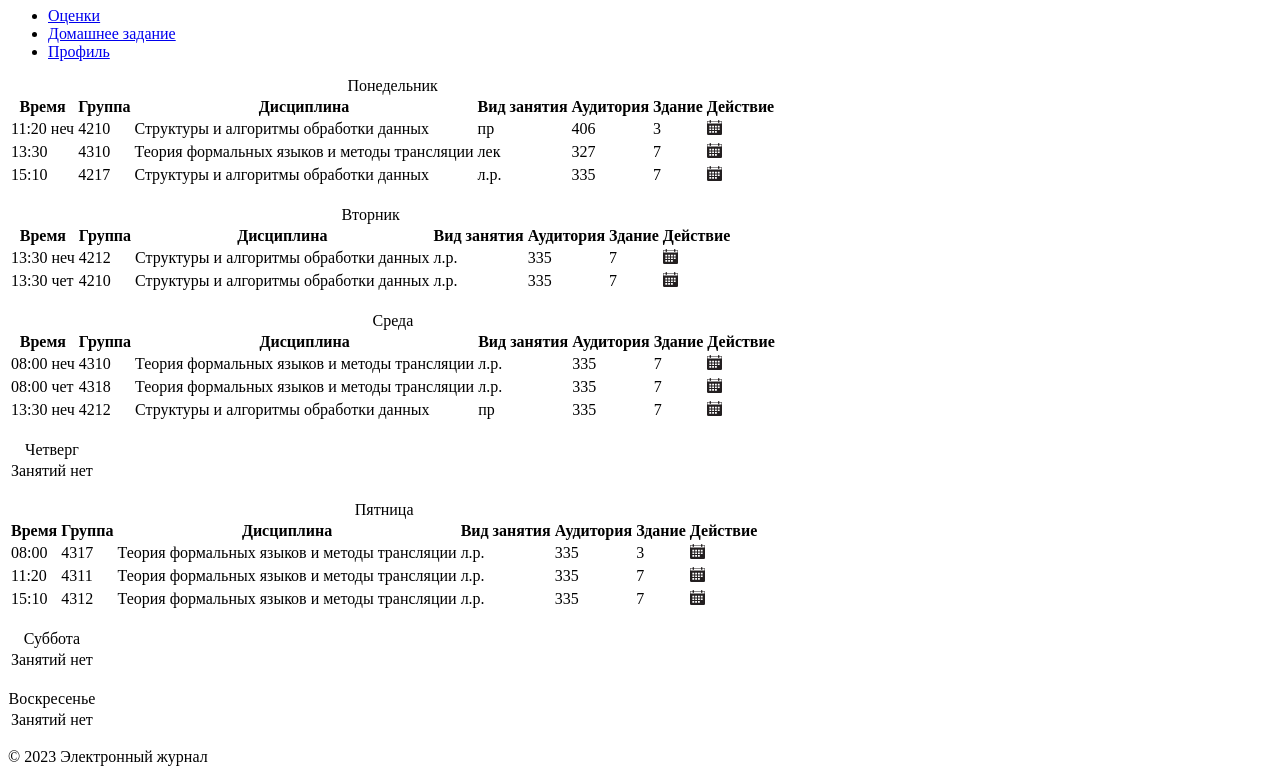
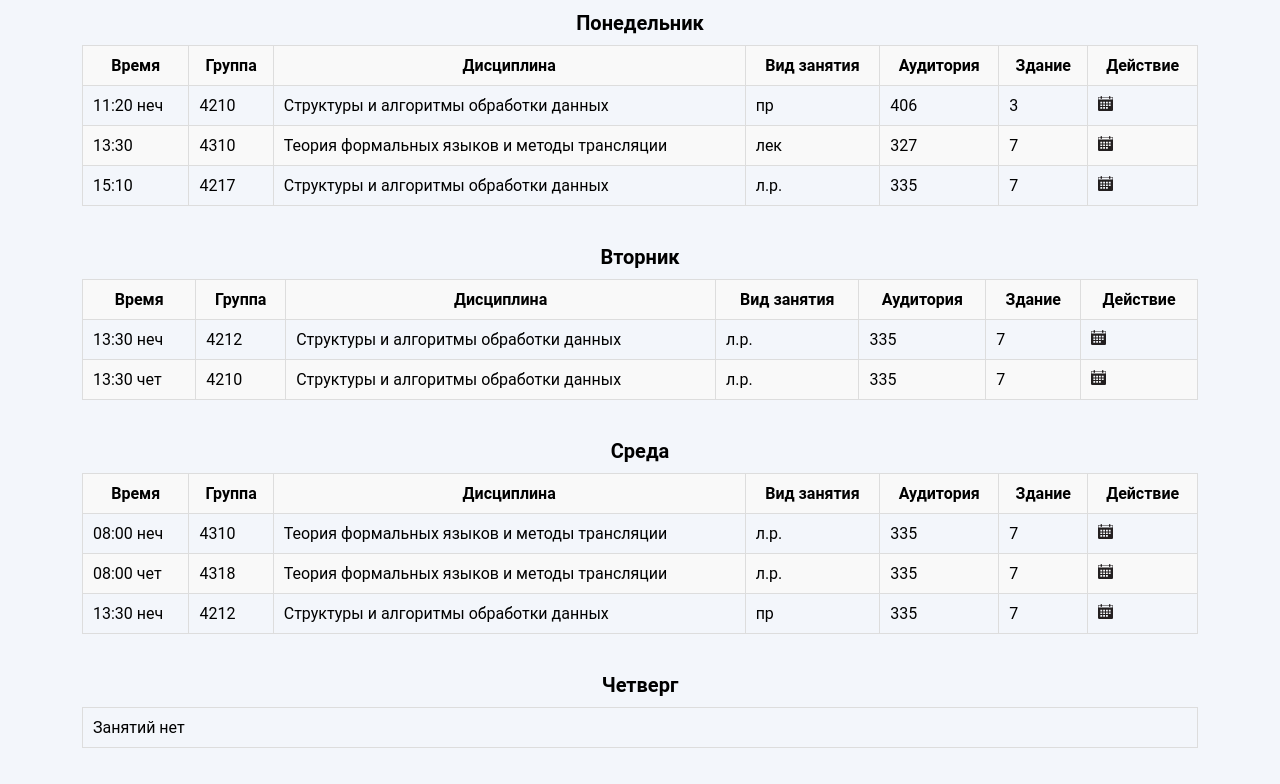
Before and after one commit to llummin/labs-web-prog, a website: page dynamic/pages/schedule.html in a window 1280 px wide. Shown: the part 73-857 px from the top of the page. Drawn offline with Linux system fonts and the light colour scheme.

Commit message:
changed the design of the schedule

```diff
--- a/dynamic/pages/schedule.html
+++ b/dynamic/pages/schedule.html
@@ -2,74 +2,104 @@
 <html lang="ru">
 <head>
 	<meta charset="UTF-8">
+	<meta name="viewport"
+	      content="width=device-width, user-scalable=no, initial-scale=1.0, maximum-scale=1.0, minimum-scale=1.0">
+	<meta http-equiv="X-UA-Compatible" content="ie=edge">
 	<meta name="author" content="Елушев Максим">
 	<meta name="description" content="Электронный журнал для преподавателя">
 	<link rel="shortcut icon" href="../images/favicon.svg">
+	<link rel="stylesheet" href="../styles/schedule.css">
 	<title>Расписание</title>
 </head>
-<body>
-<header>
-	<h1>Расписание</h1>
-	<nav>
-		<ul>
-			<li><a href="grades.html">Оценки</a></li>
-			<li><a href="homework.html">Домашнее задание</a></li>
-			<li><a href="profile.html">Профиль</a></li>
+<body class="body">
+<header class="header">
+	<nav class="nav">
+		<a class="logo" href="#">
+			<img src="../images/logo.svg" alt="Книга: лого сайта">
+		</a>
+		<ul class="menu">
+			<li class="menu__list">
+				<a class="menu__link" href="grades.html">Оценки</a>
+			</li>
+			<li class="menu__list">
+				<a class="menu__link--underline" href="schedule.html">Расписание</a>
+			</li>
+			<li class="menu__list">
+				<a class="menu__link" href="homework.html">Домашнее задание</a>
+			</li>
 		</ul>
+		<a class="user" href="profile.html">
+			<img src="../images/user.svg" alt="Иконка пользователя">
+		</a>
 	</nav>
 </header>
-<main>
-	<section>
-		<table>
-			<caption>Понедельник</caption>
-			<thead>
-			<tr>
-				<th>Время</th>
-				<th>Группа</th>
-				<th>Дисциплина</th>
-				<th>Вид занятия</th>
-				<th>Аудитория</th>
-				<th>Здание</th>
-				<th>Действие</th>
+<main class="main">
+	<section class="schedule">
+		<table class="schedule__table">
+			<caption class="schedule__caption">Понедельник</caption>
+			<thead class="schedule__header">
+			<tr class="schedule__row">
+				<th class="schedule__header-cell">Время</th>
+				<th class="schedule__header-cell">Группа</th>
+				<th class="schedule__header-cell">Дисциплина</th>
+				<th class="schedule__header-cell">Вид занятия</th>
+				<th class="schedule__header-cell">Аудитория</th>
+				<th class="schedule__header-cell">Здание</th>
+				<th class="schedule__header-cell">Действие</th>
 			</tr>
 			</thead>
-			<tbody>
-			<tr>
-				<td>11:20 неч</td>
-				<td>4210</td>
-				<td>Структуры и алгоритмы обработки данных</td>
-				<td>пр</td>
-				<td>406</td>
-				<td>3</td>
-				<td>
-					<a href="#">
-						<img src="../images/calendar.svg" alt="Расписание группы" width="15" height="15">
+			<tbody class="schedule__body">
+			<tr class="schedule__row">
+				<td class="schedule__cell">11:20 неч</td>
+				<td class="schedule__cell">4210</td>
+				<td class="schedule__cell">Структуры и алгоритмы обработки данных</td>
+				<td class="schedule__cell">пр</td>
+				<td class="schedule__cell">406</td>
+				<td class="schedule__cell">3</td>
+				<td class="schedule__cell">
+					<a class="schedule__link" href="#">
+						<img class="schedule__image"
+						     src="../images/calendar.svg"
+						     alt="Расписание группы"
+						     width="15"
+						     height="15"
+						>
 					</a>
 				</td>
 			</tr>
-			<tr>
-				<td>13:30</td>
-				<td>4310</td>
-				<td>Теория формальных языков и методы трансляции</td>
-				<td>лек</td>
-				<td>327</td>
-				<td>7</td>
-				<td>
-					<a href="#">
-						<img src="../images/calendar.svg" alt="Расписание группы" width="15" height="15">
+			<tr class="schedule__row">
+				<td class="schedule__cell">13:30</td>
+				<td class="schedule__cell">4310</td>
+				<td class="schedule__cell">Теория формальных языков и методы трансляции</td>
+				<td class="schedule__cell">лек</td>
+				<td class="schedule__cell">327</td>
+				<td class="schedule__cell">7</td>
+				<td class="schedule__cell">
+					<a class="schedule__link" href="#">
+						<img class="schedule__image"
+						     src="../images/calendar.svg"
+						     alt="Расписание группы"
+						     width="15"
+						     height="15"
+						>
 					</a>
 				</td>
 			</tr>
-			<tr>
-				<td>15:10</td>
-				<td>4217</td>
-				<td>Структуры и алгоритмы обработки данных</td>
-				<td>л.р.</td>
-				<td>335</td>
-				<td>7</td>
-				<td>
-					<a href="#">
-						<img src="../images/calendar.svg" alt="Расписание группы" width="15" height="15">
+			<tr class="schedule__row">
+				<td class="schedule__cell">15:10</td>
+				<td class="schedule__cell">4217</td>
+				<td class="schedule__cell">Структуры и алгоритмы обработки данных</td>
+				<td class="schedule__cell">л.р.</td>
+				<td class="schedule__cell">335</td>
+				<td class="schedule__cell">7</td>
+				<td class="schedule__cell">
+					<a class="schedule__link" href="#">
+						<img class="schedule__image"
+						     src="../images/calendar.svg"
+						     alt="Расписание группы"
+						     width="15"
+						     height="15"
+						>
 					</a>
 				</td>
 			</tr>
@@ -77,44 +107,54 @@
 		</table>
 	</section>
 	<br>
-	<section>
-		<table>
-			<caption>Вторник</caption>
-			<thead>
-			<tr>
-				<th>Время</th>
-				<th>Группа</th>
-				<th>Дисциплина</th>
-				<th>Вид занятия</th>
-				<th>Аудитория</th>
-				<th>Здание</th>
-				<th>Действие</th>
+	<section class="schedule">
+		<table class="schedule__table">
+			<caption class="schedule__caption">Вторник</caption>
+			<thead class="schedule__header">
+			<tr class="schedule__row">
+				<th class="schedule__header-cell">Время</th>
+				<th class="schedule__header-cell">Группа</th>
+				<th class="schedule__header-cell">Дисциплина</th>
+				<th class="schedule__header-cell">Вид занятия</th>
+				<th class="schedule__header-cell">Аудитория</th>
+				<th class="schedule__header-cell">Здание</th>
+				<th class="schedule__header-cell">Действие</th>
 			</tr>
 			</thead>
-			<tbody>
-			<tr>
-				<td>13:30 неч</td>
-				<td>4212</td>
-				<td>Структуры и алгоритмы обработки данных</td>
-				<td>л.р.</td>
-				<td>335</td>
-				<td>7</td>
-				<td>
-					<a href="#">
-						<img src="../images/calendar.svg" alt="Расписание группы" width="15" height="15">
+			<tbody class="schedule__body">
+			<tr class="schedule__row">
+				<td class="schedule__cell">13:30 неч</td>
+				<td class="schedule__cell">4212</td>
+				<td class="schedule__cell">Структуры и алгоритмы обработки данных</td>
+				<td class="schedule__cell">л.р.</td>
+				<td class="schedule__cell">335</td>
+				<td class="schedule__cell">7</td>
+				<td class="schedule__cell">
+					<a href="#" class="schedule__link">
+						<img class="schedule__image"
+						     src="../images/calendar.svg"
+						     alt="Расписание группы"
+						     width="15"
+						     height="15"
+						>
 					</a>
 				</td>
 			</tr>
-			<tr>
-				<td>13:30 чет</td>
-				<td>4210</td>
-				<td>Структуры и алгоритмы обработки данных</td>
-				<td>л.р.</td>
-				<td>335</td>
-				<td>7</td>
-				<td>
-					<a href="#">
-						<img src="../images/calendar.svg" alt="Расписание группы" width="15" height="15">
+			<tr class="schedule__row">
+				<td class="schedule__cell">13:30 чет</td>
+				<td class="schedule__cell">4210</td>
+				<td class="schedule__cell">Структуры и алгоритмы обработки данных</td>
+				<td class="schedule__cell">л.р.</td>
+				<td class="schedule__cell">335</td>
+				<td class="schedule__cell">7</td>
+				<td class="schedule__cell">
+					<a href="#" class="schedule__link">
+						<img class="schedule__image"
+						     src="../images/calendar.svg"
+						     alt="Расписание группы"
+						     width="15"
+						     height="15"
+						>
 					</a>
 				</td>
 			</tr>
@@ -122,57 +162,72 @@
 		</table>
 	</section>
 	<br>
-	<section>
-		<table>
-			<caption>Среда</caption>
-			<thead>
-			<tr>
-				<th>Время</th>
-				<th>Группа</th>
-				<th>Дисциплина</th>
-				<th>Вид занятия</th>
-				<th>Аудитория</th>
-				<th>Здание</th>
-				<th>Действие</th>
+	<section class="schedule">
+		<table class="schedule__table">
+			<caption class="schedule__caption">Среда</caption>
+			<thead class="schedule__header">
+			<tr class="schedule__row">
+				<th class="schedule__header-cell">Время</th>
+				<th class="schedule__header-cell">Группа</th>
+				<th class="schedule__header-cell">Дисциплина</th>
+				<th class="schedule__header-cell">Вид занятия</th>
+				<th class="schedule__header-cell">Аудитория</th>
+				<th class="schedule__header-cell">Здание</th>
+				<th class="schedule__header-cell">Действие</th>
 			</tr>
 			</thead>
-			<tbody>
-			<tr>
-				<td>08:00 неч</td>
-				<td>4310</td>
-				<td>Теория формальных языков и методы трансляции</td>
-				<td>л.р.</td>
-				<td>335</td>
-				<td>7</td>
-				<td>
-					<a href="#">
-						<img src="../images/calendar.svg" alt="Расписание группы" width="15" height="15">
+			<tbody class="schedule__body">
+			<tr class="schedule__row">
+				<td class="schedule__cell">08:00 неч</td>
+				<td class="schedule__cell">4310</td>
+				<td class="schedule__cell">Теория формальных языков и методы трансляции</td>
+				<td class="schedule__cell">л.р.</td>
+				<td class="schedule__cell">335</td>
+				<td class="schedule__cell">7</td>
+				<td class="schedule__cell">
+					<a href="#" class="schedule__link">
+						<img class="schedule__image"
+						     src="../images/calendar.svg"
+						     alt="Расписание группы"
+						     width="15"
+						     height="15"
+						>
 					</a>
 				</td>
 			</tr>
-			<tr>
-				<td>08:00 чет</td>
-				<td>4318</td>
-				<td>Теория формальных языков и методы трансляции</td>
-				<td>л.р.</td>
-				<td>335</td>
-				<td>7</td>
-				<td>
-					<a href="#">
-						<img src="../images/calendar.svg" alt="Расписание группы" width="15" height="15">
+			<tr class="schedule__row">
+				<td class="schedule__cell">08:00 чет</td>
+				<td class="schedule__cell">4318</td>
+				<td class="schedule__cell">Теория формальных языков и методы трансляции</td>
+				<td class="schedule__cell">л.р.</td>
+				<td class="schedule__cell">335</td>
+				<td class="schedule__cell">7</td>
+				<td class="schedule__cell">
+					<a href="#" class="schedule__link">
+						<img class="schedule__image"
+						     src="../images/calendar.svg"
+						     alt="Расписание группы"
+						     width="15"
+						     height="15"
+						>
 					</a>
 				</td>
 			</tr>
-			<tr>
-				<td>13:30 неч</td>
-				<td>4212</td>
-				<td>Структуры и алгоритмы обработки данных</td>
-				<td>пр</td>
-				<td>335</td>
-				<td>7</td>
-				<td>
-					<a href="#">
-						<img src="../images/calendar.svg" alt="Расписание группы" width="15" height="15">
+			<tr class="schedule__row">
+				<td class="schedule__cell">13:30 неч</td>
+				<td class="schedule__cell">4212</td>
+				<td class="schedule__cell">Структуры и алгоритмы обработки данных</td>
+				<td class="schedule__cell">пр</td>
+				<td class="schedule__cell">335</td>
+				<td class="schedule__cell">7</td>
+				<td class="schedule__cell">
+					<a href="#" class="schedule__link">
+						<img class="schedule__image"
+						     src="../images/calendar.svg"
+						     alt="Расписание группы"
+						     width="15"
+						     height="15"
+						>
 					</a>
 				</td>
 			</tr>
@@ -180,68 +235,83 @@
 		</table>
 	</section>
 	<br>
-	<section>
-		<table>
-			<caption>Четверг</caption>
-			<tbody>
-			<tr>
-				<td>Занятий нет</td>
+	<section class="schedule">
+		<table class="schedule__table">
+			<caption class="schedule__caption">Четверг</caption>
+			<tbody class="schedule__body">
+			<tr class="schedule__row">
+				<td class="schedule__cell">Занятий нет</td>
 			</tr>
 			</tbody>
 		</table>
 	</section>
 	<br>
-	<section>
-		<table>
-			<caption>Пятница</caption>
-			<thead>
-			<tr>
-				<th>Время</th>
-				<th>Группа</th>
-				<th>Дисциплина</th>
-				<th>Вид занятия</th>
-				<th>Аудитория</th>
-				<th>Здание</th>
-				<th>Действие</th>
+	<section class="schedule">
+		<table class="schedule__table">
+			<caption class="schedule__caption">Пятница</caption>
+			<thead class="schedule__header">
+			<tr class="schedule__row">
+				<th class="schedule__header-cell">Время</th>
+				<th class="schedule__header-cell">Группа</th>
+				<th class="schedule__header-cell">Дисциплина</th>
+				<th class="schedule__header-cell">Вид занятия</th>
+				<th class="schedule__header-cell">Аудитория</th>
+				<th class="schedule__header-cell">Здание</th>
+				<th class="schedule__header-cell">Действие</th>
 			</tr>
 			</thead>
-			<tbody>
-			<tr>
-				<td>08:00</td>
-				<td>4317</td>
-				<td>Теория формальных языков и методы трансляции</td>
-				<td>л.р.</td>
-				<td>335</td>
-				<td>3</td>
-				<td>
-					<a href="#">
-						<img src="../images/calendar.svg" alt="Расписание группы" width="15" height="15">
+			<tbody class="schedule__body">
+			<tr class="schedule__row">
+				<td class="schedule__cell">08:00</td>
+				<td class="schedule__cell">4317</td>
+				<td class="schedule__cell">Теория формальных языков и методы трансляции</td>
+				<td class="schedule__cell">л.р.</td>
+				<td class="schedule__cell">335</td>
+				<td class="schedule__cell">3</td>
+				<td class="schedule__cell">
+					<a href="#" class="schedule__link">
+						<img class="schedule__image"
+						     src="../images/calendar.svg"
+						     alt="Расписание группы"
+						     width="15"
+						     height="15"
+						>
 					</a>
 				</td>
 			</tr>
-			<tr>
-				<td>11:20</td>
-				<td>4311</td>
-				<td>Теория формальных языков и методы трансляции</td>
-				<td>л.р.</td>
-				<td>335</td>
-				<td>7</td>
-				<td>
-					<a href="#">
-						<img src="../images/calendar.svg" alt="Расписание группы" width="15" height="15">
+			<tr class="schedule__row">
+				<td class="schedule__cell">11:20</td>
+				<td class="schedule__cell">4311</td>
+				<td class="schedule__cell">Теория формальных языков и методы трансляции</td>
+				<td class="schedule__cell">л.р.</td>
+				<td class="schedule__cell">335</td>
+				<td class="schedule__cell">7</td>
+				<td class="schedule__cell">
+					<a href="#" class="schedule__link">
+						<img class="schedule__image"
+						     src="../images/calendar.svg"
+						     alt="Расписание группы"
+						     width="15"
+						     height="15"
+						>
 					</a>
 				</td>
 			</tr>
-			<tr>
-				<td>15:10</td>
-				<td>4312</td>
-				<td>Теория формальных языков и методы трансляции</td>
-				<td>л.р.</td>
-				<td>335</td>
-				<td>7</td>
-				<td>
-					<a href="#">
-						<img src="../images/calendar.svg" alt="Расписание группы" width="15" height="15">
+			<tr class="schedule__row">
+				<td class="schedule__cell">15:10</td>
+				<td class="schedule__cell">4312</td>
+				<td class="schedule__cell">Теория формальных языков и методы трансляции</td>
+				<td class="schedule__cell">л.р.</td>
+				<td class="schedule__cell">335</td>
+				<td class="schedule__cell">7</td>
+				<td class="schedule__cell">
+					<a href="#" class="schedule__link">
+						<img class="schedule__image"
+						     src="../images/calendar.svg"
+						     alt="Расписание группы"
+						     width="15"
+						     height="15"
+						>
 					</a>
 				</td>
 			</tr>
@@ -249,30 +319,30 @@
 		</table>
 	</section>
 	<br>
-	<section>
-		<table>
-			<caption>Суббота</caption>
-			<tbody>
-			<tr>
-				<td>Занятий нет</td>
+	<section class="schedule">
+		<table class="schedule__table">
+			<caption class="schedule__caption">Суббота</caption>
+			<tbody class="schedule__body">
+			<tr class="schedule__row">
+				<td class="schedule__cell">Занятий нет</td>
 			</tr>
 			</tbody>
 		</table>
 	</section>
 	<br>
-	<section>
-		<table>
-			<caption>Воскресенье</caption>
-			<tbody>
-			<tr>
-				<td>Занятий нет</td>
+	<section class="schedule">
+		<table class="schedule__table">
+			<caption class="schedule__caption">Воскресенье</caption>
+			<tbody class="schedule__body">
+			<tr class="schedule__row">
+				<td class="schedule__cell">Занятий нет</td>
 			</tr>
 			</tbody>
 		</table>
 	</section>
 </main>
-<footer role="contentinfo">
-	<p>&copy; 2023 Электронный журнал</p>
+<footer class="footer" role="contentinfo">
+	<p class="footer__text">&copy; 2023 Электронный журнал</p>
 </footer>
 </body>
 </html>
--- /dev/null
+++ b/dynamic/styles/schedule.css
@@ -0,0 +1,115 @@
+* {
+	padding: 0;
+	margin: 0;
+	box-sizing: border-box
+}
+
+.body {
+	font-family: 'Roboto', sans-serif;
+	min-height: 100vh;
+	position: relative;
+	padding-bottom: 50px;
+	background-color: #f3f6fb;
+}
+
+.nav {
+	display: flex;
+	justify-content: space-between;
+	align-items: center;
+	padding-left: 40px;
+	padding-right: 40px;
+	font-size: 18px;
+	height: 64px;
+	background-color: #ffffff;
+}
+
+.logo {
+	margin-right: auto;
+}
+
+.menu {
+	display: flex;
+	justify-content: center;
+	align-items: center;
+	list-style: none;
+}
+
+.menu__list {
+	margin: 0 50px;
+}
+
+.menu__link {
+	text-decoration: none;
+	color: black;
+	cursor: pointer;
+}
+
+.menu__link--underline {
+	color: black;
+	text-decoration: underline;
+	text-underline-offset: 22px;
+	text-decoration-color: #4875E5;
+	text-decoration-thickness: 5px;
+}
+
+.user {
+	margin-left: auto;
+}
+
+.main {
+	padding: 20px;
+}
+
+.schedule__table {
+	width: 90%;
+	margin-left: auto;
+	margin-right: auto;
+	border-collapse: collapse;
+	margin-bottom: 20px;
+}
+
+
+.schedule__caption {
+	font-size: 20px;
+	font-weight: bold;
+	margin-bottom: 10px;
+}
+
+.schedule__header-cell {
+	background-color: #f9f9f9;
+	padding: 10px;
+	border: 1px solid #ddd;
+}
+
+.schedule__cell {
+	padding: 10px;
+	border: 1px solid #ddd;
+}
+
+.schedule__row:nth-child(even) {
+	background-color: #f9f9f9;
+}
+
+.schedule__link {
+	text-decoration: none;
+}
+
+.schedule__image {
+	width: 15px;
+	height: 15px;
+}
+
+.footer {
+	display: flex;
+	justify-content: center;
+	align-items: center;
+	position: absolute;
+	bottom: 0;
+	width: 100%;
+	height: 50px;
+	background-color: #ffffff;
+}
+
+.footer__text {
+	font-size: 14px;
+}
```
